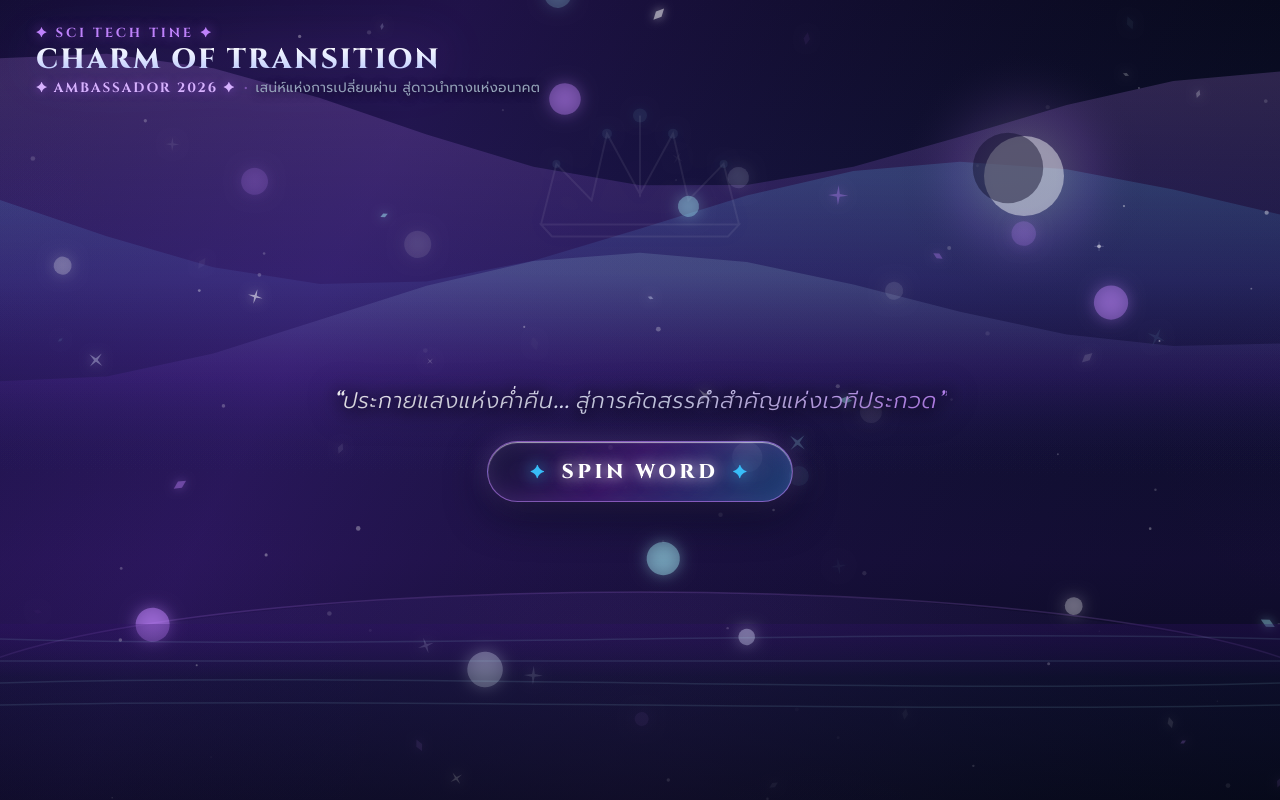
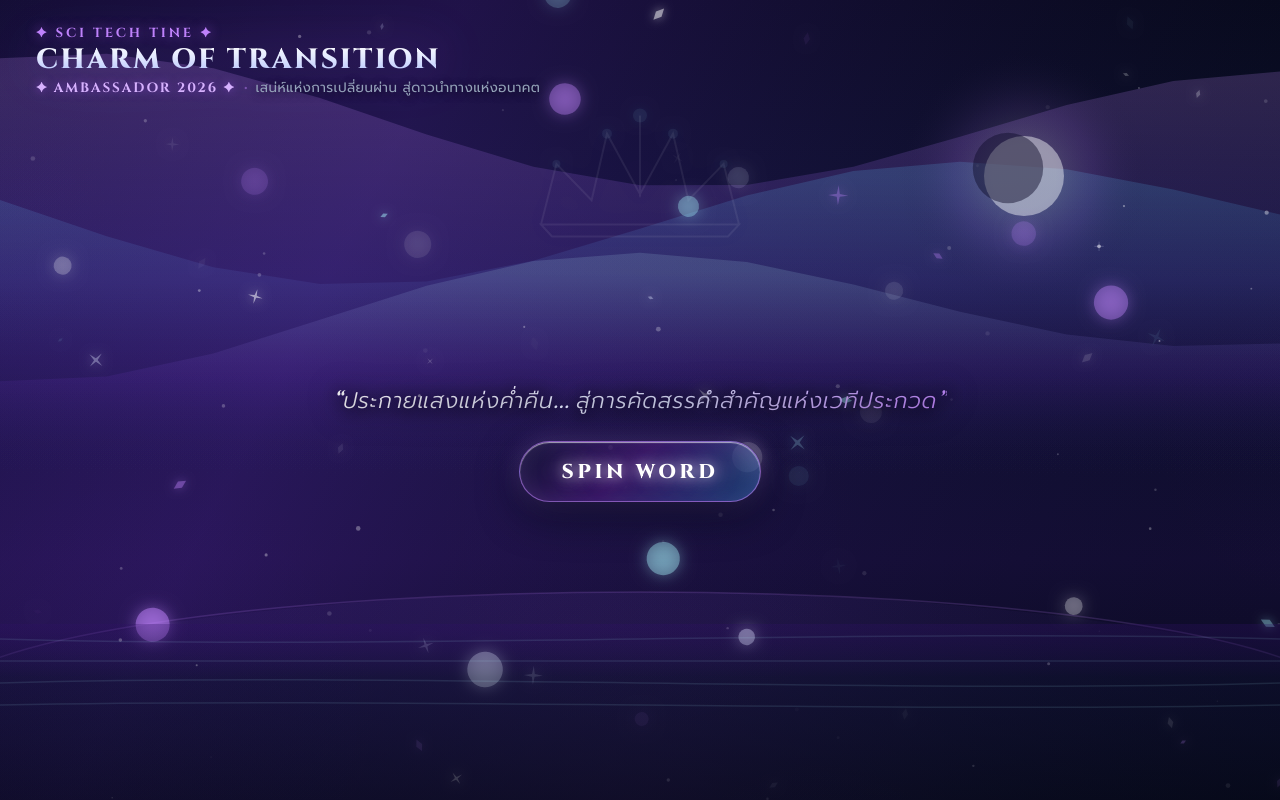
Before and after one commit to Doub1eKill/WebRandomStar, a React (Vite) app: page / in a window 1280 px wide. Built offline with nearby package versions, Linux system fonts and the light colour scheme.

Commit message:
fix(stage): remove sparkle star icons from SPIN WORD button

```diff
--- a/src/components/Stage/StageOverlay.tsx
+++ b/src/components/Stage/StageOverlay.tsx
@@ -81,16 +81,14 @@ export const StageOverlay: React.FC<StageOverlayProps> = ({
             </div>
 
             <button className="btn-primary btn-royal-spin" onClick={onStart}>
-              <span className="btn-sparkle-star">✦</span>
               <span className="btn-spin-text">SPIN WORD</span>
-              <span className="btn-sparkle-star">✦</span>
             </button>
           </div>
         )}
 
         {/* Royal Word Spin Carousel Phase */}
         {isSpinning && (
-          <div className="stage-spin-center-wrap">
+          <div className="stage-spin-center-wrap animate-carousel-entrance">
             <WordCarousel
               targetWord={session.selectedWordItem}
               phase={session.currentState as 'pre-spin' | 'word-spin' | 'word-decelerate'}
```
